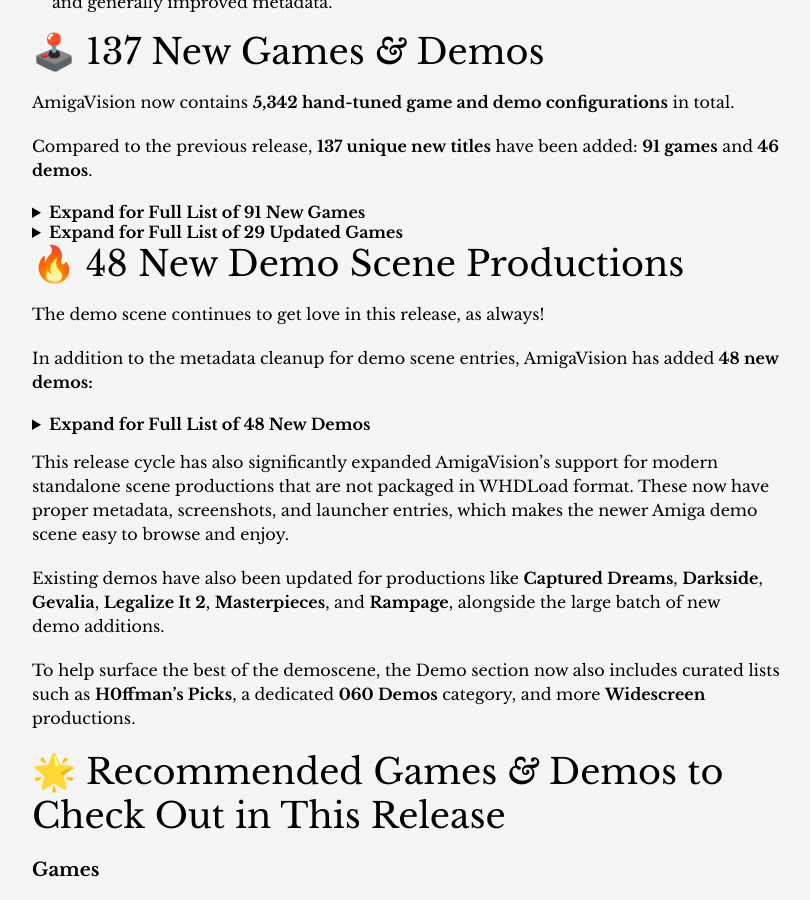
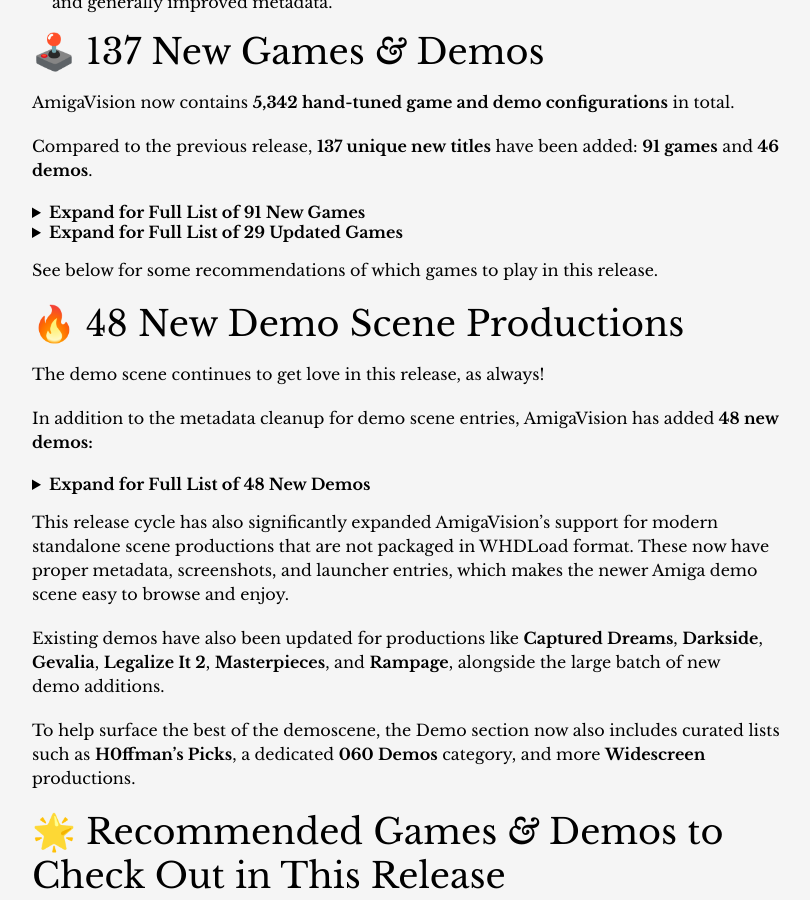
Before and after one commit to amigavision/amigavision.github.io, a Jekyll site: the page built from _posts/2026-04-15-2026.04.16.md, in a window 1280 px wide and 900 px high, scrolled down 8858 px. Shown: the whole window, without its empty margins (233-1043 px from the left). Built offline with Jekyll 4.4.1, drawn with Linux system fonts in a browser that asks for light colours.

Commit message:
Add recommendations mention

```diff
--- a/_posts/2026-04-15-2026.04.16.md
+++ b/_posts/2026-04-15-2026.04.16.md
@@ -295,6 +295,7 @@
 </ul>
 </details>
 
+See below for some recommendations of which games to play in this release.
 ## 🔥 48 New Demo Scene Productions
 
 The demo scene continues to get love in this release, as always!
```
